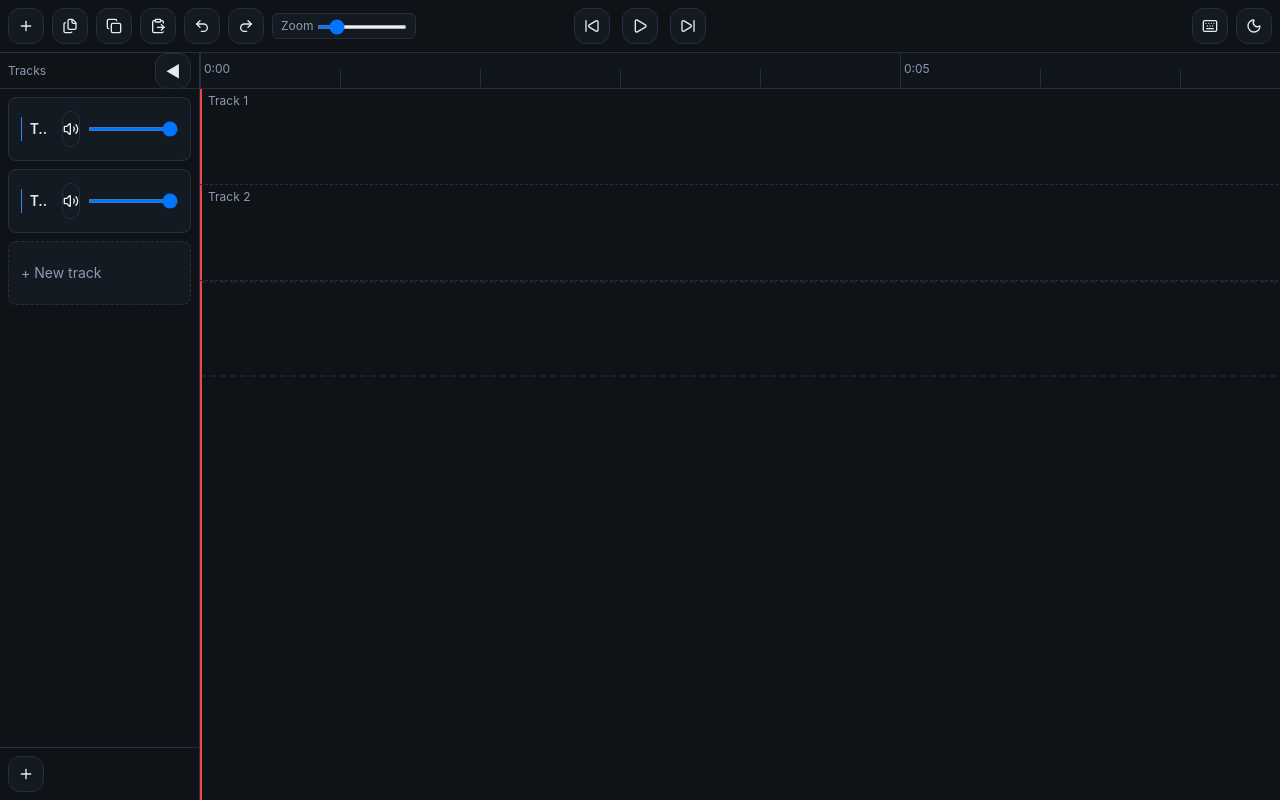
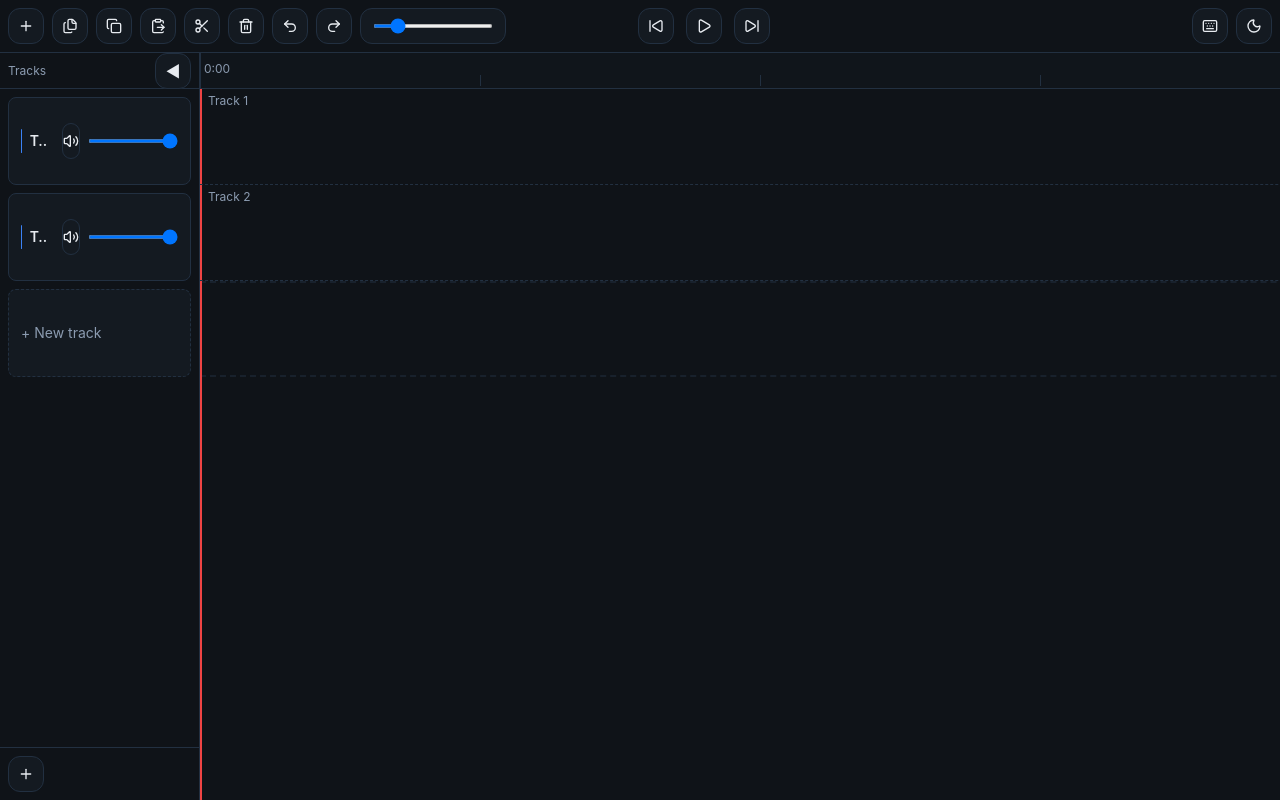
Before and after one commit to ZachRodgers/audio-editor-web, a React (Vite) app: page / in a window 1280 px wide. Shown: the top 800 px of the page. Built offline with nearby package versions, Linux system fonts and the light colour scheme.

Commit message:
Porting Project to GitHub

```diff
--- a/src/components/Ruler.tsx
+++ b/src/components/Ruler.tsx
@@ -7,18 +7,40 @@ export function Ruler() {
     const setTime = useStore(s => s.setTime);
     const scrubbingRef = useRef(false);
 
-    const ticks = useMemo(() => {
+    const { majorTicks, minorTicks, labels } = useMemo(() => {
         const max = Math.ceil(duration);
-        let step = 1;
-        if (pxPerSecond < 120) step = 5;
-        if (pxPerSecond < 80) step = 10;
-        const pts: { x: number; label?: string; major: boolean }[] = [];
-        for (let s = 0; s <= max; s += step) {
-            const x = s * pxPerSecond;
-            const major = s % 5 === 0;
-            pts.push({ x, major, label: major ? formatTime(s) : undefined });
+        // compute major step from zoom
+        let major = 10; // seconds
+        if (pxPerSecond >= 600) major = 0.5;
+        else if (pxPerSecond >= 450) major = 1;
+        else if (pxPerSecond >= 300) major = 2;
+        else if (pxPerSecond >= 180) major = 5;
+        else if (pxPerSecond >= 120) major = 10;
+        else major = 15;
+        const minor = Math.max(major / 5, 0.1);
+
+        const majors: number[] = [];
+        const minors: number[] = [];
+        const lbls: { x: number; text: string }[] = [];
+
+        const total = Math.max(max, 1);
+        // minor ticks
+        for (let t = 0; t <= total + 1e-6; t += minor) {
+            const isMajor = Math.abs(t / major - Math.round(t / major)) < 1e-6;
+            const x = t * pxPerSecond;
+            if (isMajor) majors.push(x); else minors.push(x);
+            // labels
+            const labelEveryHalf = major <= 0.5;
+            const showHalf = labelEveryHalf && Math.abs(t * 2 - Math.round(t * 2)) < 1e-6;
+            const showWhole = Math.abs(t - Math.round(t)) < 1e-6;
+            const label5s = major >= 5 && showWhole && Math.round(t) % 5 === 0;
+            const label1s = major < 5 && showWhole;
+            const label05 = labelEveryHalf && showHalf;
+            if ((label05 || label1s || label5s) && (isMajor || label05)) {
+                lbls.push({ x, text: formatTime(t) });
+            }
         }
-        return pts;
+        return { majorTicks: majors, minorTicks: minors, labels: lbls };
     }, [pxPerSecond, duration]);
 
     useEffect(() => {
@@ -51,11 +73,14 @@ export function Ruler() {
             onContextMenu={(e) => { e.preventDefault(); }}
         >
             <div className="ticks relative flex-1 h-full">
-                {ticks.map((t, i) => (
-                    <div key={i} style={{ left: t.x, top: t.major ? 0 : 16, height: t.major ? "100%" : "50%", width: 1, position: "absolute", background: "var(--border)" }} />
+                {minorTicks.map((x, i) => (
+                    <div key={`m${i}`} style={{ left: x, top: 22, height: "30%", width: 1, position: "absolute", background: "var(--border)" }} />
                 ))}
-                {ticks.filter(t => t.label).map((t, i) => (
-                    <div key={"l" + i} className="label absolute text-xs" style={{ left: (t.x + 4), top: 8, color: "var(--muted)" }}>{t.label}</div>
+                {majorTicks.map((x, i) => (
+                    <div key={`M${i}`} style={{ left: x, top: 0, height: "100%", width: 1, position: "absolute", background: "var(--border)" }} />
+                ))}
+                {labels.map((l, i) => (
+                    <div key={`L${i}`} className="label absolute text-xs" style={{ left: (l.x + 4), top: 8, color: "var(--muted)" }}>{l.text}</div>
                 ))}
             </div>
         </div>
@@ -64,6 +89,8 @@ export function Ruler() {
 
 function formatTime(sec: number) {
     const m = Math.floor(sec / 60);
-    const s = Math.floor(sec % 60);
-    return `${m}:${s.toString().padStart(2, "0")}`;
+    const s = Math.round((sec % 60) * 10) / 10; // allow .5s
+    const whole = Math.floor(s);
+    const frac = Math.round((s - whole) * 10);
+    return `${m}:${whole.toString().padStart(2, "0")}${frac ? "." + frac : ""}`;
 }
--- a/src/components/Sidebar.tsx
+++ b/src/components/Sidebar.tsx
@@ -31,7 +31,7 @@ export function Sidebar() {
                 {tracks.map((t) => {
                     const VolIcon = volIconName(t.muted ? 0 : t.gain);
                     return (
-                        <div key={t.id} className="trackRow flex items-center gap-2 rounded-xl p-2 border" style={{ background: "var(--panel2)", borderColor: "var(--border)", height: TRACK_HEIGHT - 32 }}>
+                        <div key={t.id} className="trackRow flex items-center gap-2 rounded-xl p-2 border" style={{ background: "var(--panel2)", borderColor: "var(--border)", height: TRACK_HEIGHT - 8 }}>
                             <div className="stripe w-1 h-6 rounded" style={{ background: "var(--hi)" }} />
                             <div className="tname font-semibold text-sm truncate" style={{ width: 90 }}>{t.name}</div>
                             <div className="flex-1" />
@@ -40,7 +40,7 @@ export function Sidebar() {
                         </div>
                     );
                 })}
-                <button onClick={addTrack} className="trackRow addRow border-dashed border rounded-xl p-2 text-left text-sm" style={{ borderColor: "var(--border)", color: "var(--muted)", height: TRACK_HEIGHT - 32 }}>+ New track</button>
+                <button onClick={addTrack} className="trackRow addRow border-dashed border rounded-xl p-2 text-left text-sm" style={{ borderColor: "var(--border)", color: "var(--muted)", height: TRACK_HEIGHT - 8 }}>+ New track</button>
             </div>
             <div className="side-bottom p-2 border-t flex gap-2 justify-between" style={{ borderColor: "var(--border)" }}>
                 <IconButton title="Add track" onClick={addTrack}><Plus className="w-4 h-4" /></IconButton>
--- a/src/components/Toolbar.tsx
+++ b/src/components/Toolbar.tsx
@@ -1,4 +1,4 @@
-import { Sun, Moon, Plus, Scissors, Trash2, SkipBack, SkipForward, Play, Pause, Undo2, Redo2, Copy, ClipboardPaste, Files, Keyboard } from "lucide-react";
+import { Sun, Moon, Plus, SkipBack, SkipForward, Play, Pause, Undo2, Redo2, Copy, ClipboardPaste, Files, Keyboard, Scissors, Trash2 } from "lucide-react";
 import { IconButton } from "./IconButton";
 import { useStore } from "../state/store";
 import { KeybindsModal } from "./KeybindsModal";
@@ -12,19 +12,10 @@ export function Toolbar({ isDark, onToggleTheme }: { isDark: boolean; onToggleTh
   const pxPerSecond = useStore(s => s.transport.pxPerSecond);
   const setZoom = useStore(s => s.setZoom);
 
-    const openClearAll = () => {
-        const host = document.createElement('div');
-        host.className = 'modal';
-        host.innerHTML = `<div class=\"dialog\"><header class=\"flex items-center gap-2 p-2 border-b\" style=\"border-color: var(--border)\"><div class=\"title\">Clear all clips?</div></header><div class=\"content p-3\">This will remove all clips from all tracks.</div><footer class=\"flex gap-2 justify-end p-2 border-t\" style=\"border-color: var(--border)\"><button id=\"no\" class=\"btn\">No</button><button id=\"yes\" class=\"btn\">Yes</button></footer></div>`;
-        document.body.appendChild(host);
-        host.querySelector('#no')?.addEventListener('click', () => { document.body.removeChild(host); });
-        host.querySelector('#yes')?.addEventListener('click', () => { useStore.setState(s => ({ tracks: s.tracks.map(t => ({ ...t, clips: [] })), selectedClipId: null } as any)); document.body.removeChild(host); });
-    };
-
   return (
     <>
       <div className="toolbar sticky top-0 z-10 flex items-center gap-3 p-2 border-b" style={{ background: "var(--panel)", borderColor: "var(--border)" }}>
-                {/* Left group: AddMedia(+), Duplicate, Copy, Paste, Undo, Redo, Zoom */}
+        {/* Left group: AddMedia(+), Duplicate, Copy, Paste, Split, Delete, Undo, Redo, Zoom */}
         <div className={`flex items-center gap-2 flex-1 ${keyframeActive ? 'opacity-30 pointer-events-none' : ''}`}>
           <label className="iconbtn inline-flex items-center justify-center w-9 h-9 rounded-xl border" title="Add media" style={{ background: "var(--panel2)", borderColor: "var(--border)" }}>
             <input className="hidden" accept="audio/*" multiple type="file" onChange={async (e) => {
@@ -33,16 +24,16 @@ export function Toolbar({ isDark, onToggleTheme }: { isDark: boolean; onToggleTh
               const ctx = (await import('../audio/context')).getAudioContext();
               const { computePeaks } = await import('../audio/waveform');
               const pps = useStore.getState().transport.pxPerSecond;
-                        for (const f of files){
-                          try{
+              for (const f of files) {
+                try {
                   const ab = await f.arrayBuffer();
                   const buf = await ctx.decodeAudioData(ab.slice(0));
                   const buckets = Math.max(100, Math.floor(buf.duration * pps));
                   const peaks = await computePeaks(buf, buckets);
-                            const id = `${Date.now()}_${Math.random().toString(36).slice(2,7)}`;
+                  const id = `${Date.now()}_${Math.random().toString(36).slice(2, 7)}`;
                   const track = useStore.getState().tracks[0];
                   useStore.getState().addClip({ id, name: f.name.replace(/\.[^/.]+$/, ''), buffer: buf, start: useStore.getState().transport.time, offset: 0, duration: buf.duration, trackId: track.id, fadeIn: 0, fadeOut: 0, automation: [], peaks });
-                          }catch{ useStore.getState().toast(`Could not add ${f.name}`, true); }
+                } catch { useStore.getState().toast(`Could not add ${f.name}`, true); }
               }
               (e.target as HTMLInputElement).value = '';
             }} />
@@ -50,12 +41,14 @@ export function Toolbar({ isDark, onToggleTheme }: { isDark: boolean; onToggleTh
           </label>
           <IconButton title="Duplicate" onClick={() => { const s = useStore.getState(); if (s.selectedClipId) { s.copyClip(s.selectedClipId); const ti = s.tracks.findIndex(t => t.clips.some(c => c.id === s.selectedClipId)); s.pasteAt(s.transport.time, ti >= 0 ? ti : 0); } }}><Files className="w-4 h-4" /></IconButton>
           <IconButton title="Copy" onClick={() => { const s = useStore.getState(); if (s.selectedClipId) s.copyClip(s.selectedClipId); }}><Copy className="w-4 h-4" /></IconButton>
-                    <IconButton title="Paste" onClick={() => { const s = useStore.getState(); let idx = 0; if (s.selectedClipId){ const ti = s.tracks.findIndex(t => t.clips.some(c => c.id === s.selectedClipId)); if (ti >= 0) idx = ti; } if (s.clipboard) s.pasteAt(s.transport.time, idx); }}><ClipboardPaste className="w-4 h-4" /></IconButton>
+          <IconButton title="Paste" onClick={() => { const s = useStore.getState(); let idx = 0; if (s.selectedClipId) { const ti = s.tracks.findIndex(t => t.clips.some(c => c.id === s.selectedClipId)); if (ti >= 0) idx = ti; } if (s.clipboard) s.pasteAt(s.transport.time, idx); }}><ClipboardPaste className="w-4 h-4" /></IconButton>
+          <IconButton title="Split at playhead" onClick={() => { const s = useStore.getState(); if (s.selectedClipId) s.splitClip(s.selectedClipId, s.transport.time); else s.splitAllAt(s.transport.time); }}><Scissors className="w-4 h-4" /></IconButton>
+          <IconButton title="Delete" onClick={() => { const s = useStore.getState(); if (s.selectedClipId) s.deleteClip(s.selectedClipId); else { const host = document.createElement('div'); host.className = 'modal'; host.innerHTML = `<div class=\"dialog\"><header class=\"flex items-center gap-2 p-2 border-b\" style=\"border-color: var(--border)\"><div class=\"title\">Clear all clips?</div></header><div class=\"content p-3\">This will remove all clips from all tracks.</div><footer class=\"flex gap-2 justify-end p-2 border-t\" style=\"border-color: var(--border)\"><button id=\"no\" class=\"btn\">No</button><button id=\"yes\" class=\"btn\">Yes</button></footer></div>`; document.body.appendChild(host); host.querySelector('#no')?.addEventListener('click', () => { document.body.removeChild(host); }); host.querySelector('#yes')?.addEventListener('click', () => { useStore.setState(st => ({ tracks: st.tracks.map(t => ({ ...t, clips: [] })), selectedClipId: null } as any)); document.body.removeChild(host); }); } }}><Trash2 className="w-4 h-4" /></IconButton>
           <IconButton title="Undo" onClick={() => useStore.getState().undo()}><Undo2 className="w-4 h-4" /></IconButton>
           <IconButton title="Redo" onClick={() => useStore.getState().redo()}><Redo2 className="w-4 h-4" /></IconButton>
-                    <span className="chip text-xs px-2 py-1 rounded-full border" style={{ borderColor: "var(--border)", color: "var(--muted)", background: "var(--panel2)" }}>
-                        Zoom <input className="range align-middle" type="range" min={50} max={600} value={pxPerSecond} onChange={(e) => setZoom(parseInt((e.target as HTMLInputElement).value))} />
-                    </span>
+          <div className="iconbtn h-9 px-3 rounded-xl border flex items-center" style={{ background: "var(--panel2)", borderColor: "var(--border)" }}>
+            <input aria-label="Zoom" className="range" type="range" min={50} max={600} value={pxPerSecond} onChange={(e) => setZoom(parseInt((e.target as HTMLInputElement).value))} />
+          </div>
         </div>
 
         {/* Center group: Skip to start, Play/Pause, Next clip start */}
@@ -67,7 +60,7 @@ export function Toolbar({ isDark, onToggleTheme }: { isDark: boolean; onToggleTh
 
         {/* Right group: Keyboard, Theme */}
         <div className="flex items-center gap-2 flex-1 justify-end">
-                    <IconButton title="Keyboard" aria-label="Keybinds" onClick={() => document.querySelector('.modal')?.classList.remove('hidden')}><Keyboard className="w-4 h-4" /></IconButton>
+          <IconButton title="Keyboard" aria-label="Keybinds" onClick={() => document.querySelector('.keybinds-modal')?.classList.remove('hidden')}><Keyboard className="w-4 h-4" /></IconButton>
           <IconButton title="Theme" aria-label="Theme" onClick={onToggleTheme}>{isDark ? <Moon className="w-4 h-4" /> : <Sun className="w-4 h-4" />}</IconButton>
         </div>
       </div>
--- a/src/index.css
+++ b/src/index.css
@@ -45,17 +45,49 @@ body {
   font-family: -apple-system, BlinkMacSystemFont, "Segoe UI", Roboto, sans-serif;
 }
 
+/* Buttons: keep flat hover without translate */
 .iconbtn {
-  background: var(--panel2);
-  border-color: var(--border);
-  color: var(--text);
-  transition: all 0.15s ease;
+  transition: background .12s ease, border-color .12s ease, box-shadow .12s ease;
 }
 
 .iconbtn:hover {
   background: var(--panel3);
   border-color: var(--hi);
-  transform: translateY(-1px);
+  box-shadow: 0 1px 3px rgba(0, 0, 0, .06);
+}
+
+.iconbtn:active {
+  box-shadow: inset 0 0 0 1px var(--hi);
+}
+
+/* Zoom range adjust in toolbar */
+.toolbar .range {
+  height: 4px;
+  width: 120px;
+}
+
+/* Audio controls in sidebar: remove inner strokes */
+.trackRow .iconbtn {
+  border-color: var(--border);
+}
+
+.trackRow .iconbtn:hover {
+  border-color: var(--hi);
+}
+
+/* Sidebar collapse button: remove strong stroke */
+.side-top .iconbtn {
+  border-color: transparent;
+  background: var(--panel2);
+}
+
+.side-top .iconbtn:hover {
+  border-color: var(--hi);
+}
+
+/* Remove bottom-left floating plus if any */
+.floating-plus {
+  display: none !important;
 }
 
 .range {
@@ -141,7 +173,7 @@ body {
 }
 
 .btn:hover {
-  background: var(--panel);
+  background: var(--panel3);
   border-color: var(--hi);
   transform: translateY(-1px);
 }
```
Also changed, not shown: src/App.tsx (+7 -0 lines), src/audio/scheduler.ts (+3 -4 lines), src/components/TrackLane.tsx (+4 -6 lines), 1 other file (tests, documents, lock files or other folders). Lines whose indentation alone changed are shown as unchanged.
